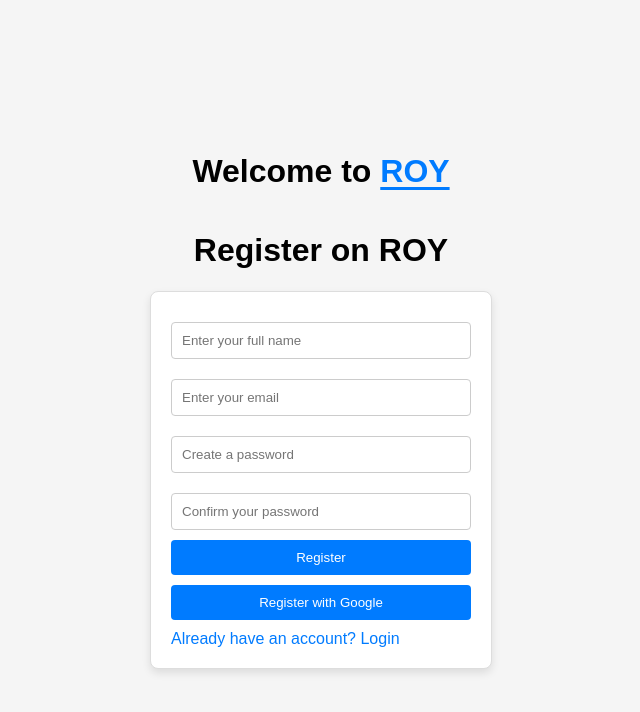
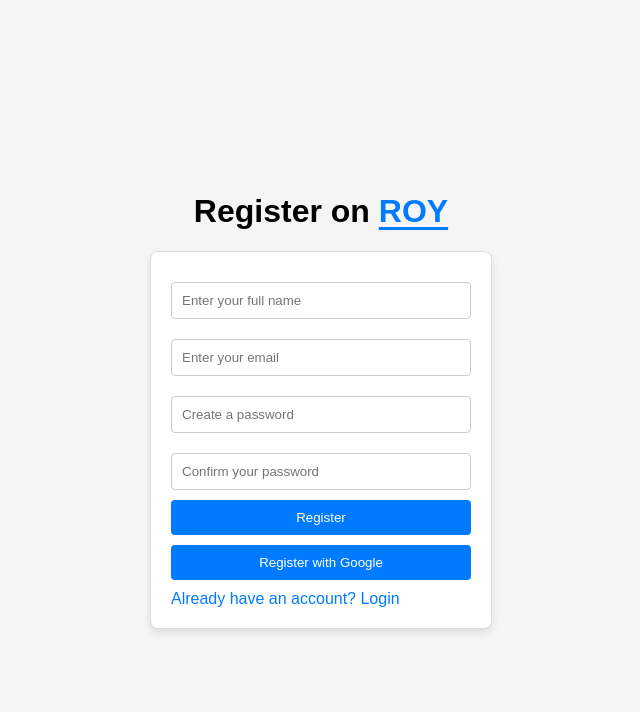
Before and after one commit to snuras/roy_rpo, a plain HTML site: page register.html in a window 1280 px wide. Shown: the whole page, without its empty margins (319-959 px from the left). Drawn offline with Linux system fonts and the light colour scheme.

Commit message:
Update register.html

```diff
--- a/register.html
+++ b/register.html
@@ -8,9 +8,9 @@
 </head>
 <body>
     <div class="login-container">
-        <h1>Welcome to <span class="highlight">ROY</span></h1>
+        <h1>Register on <span class="highlight">ROY</span></h1>
 
-        <h1>Register on ROY</h1>
+
         <div class="login-form">
             <input type="text" id="name" placeholder="Enter your full name">
             <input type="email" id="email" placeholder="Enter your email">
```
